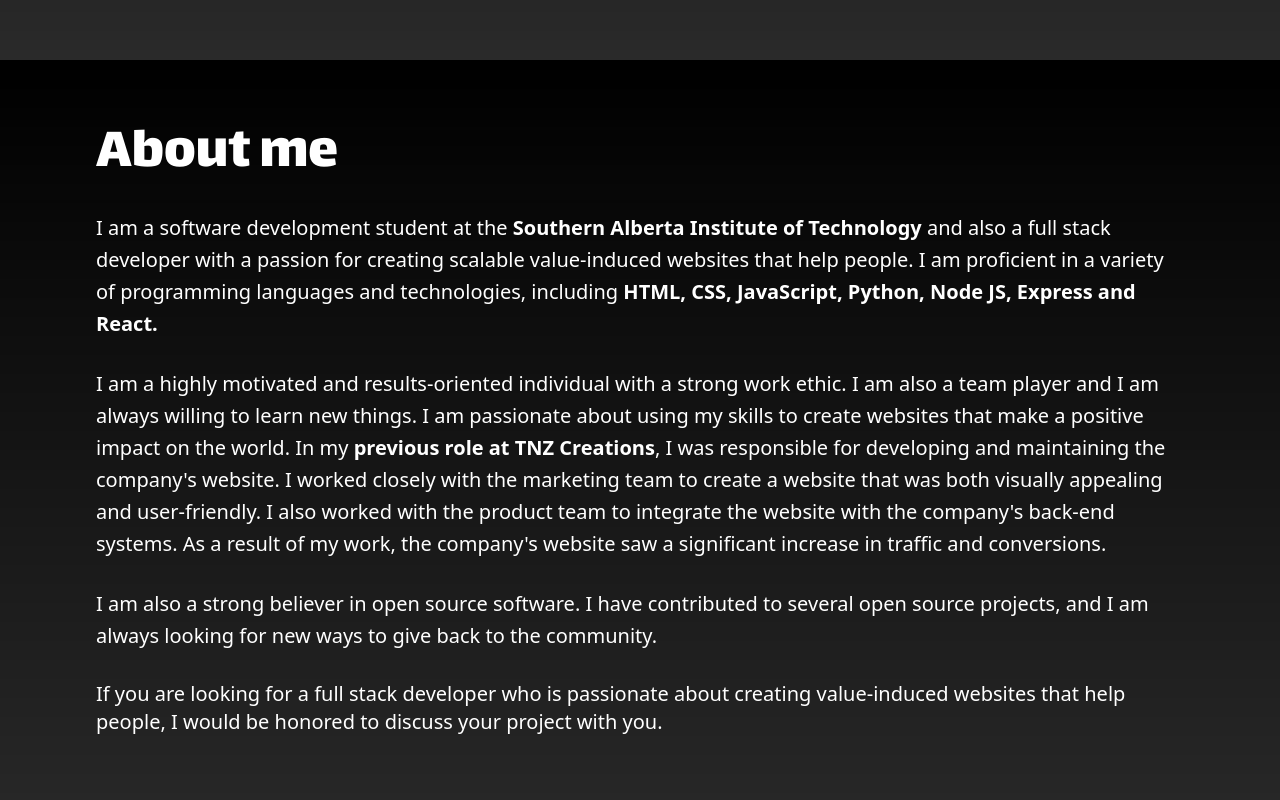
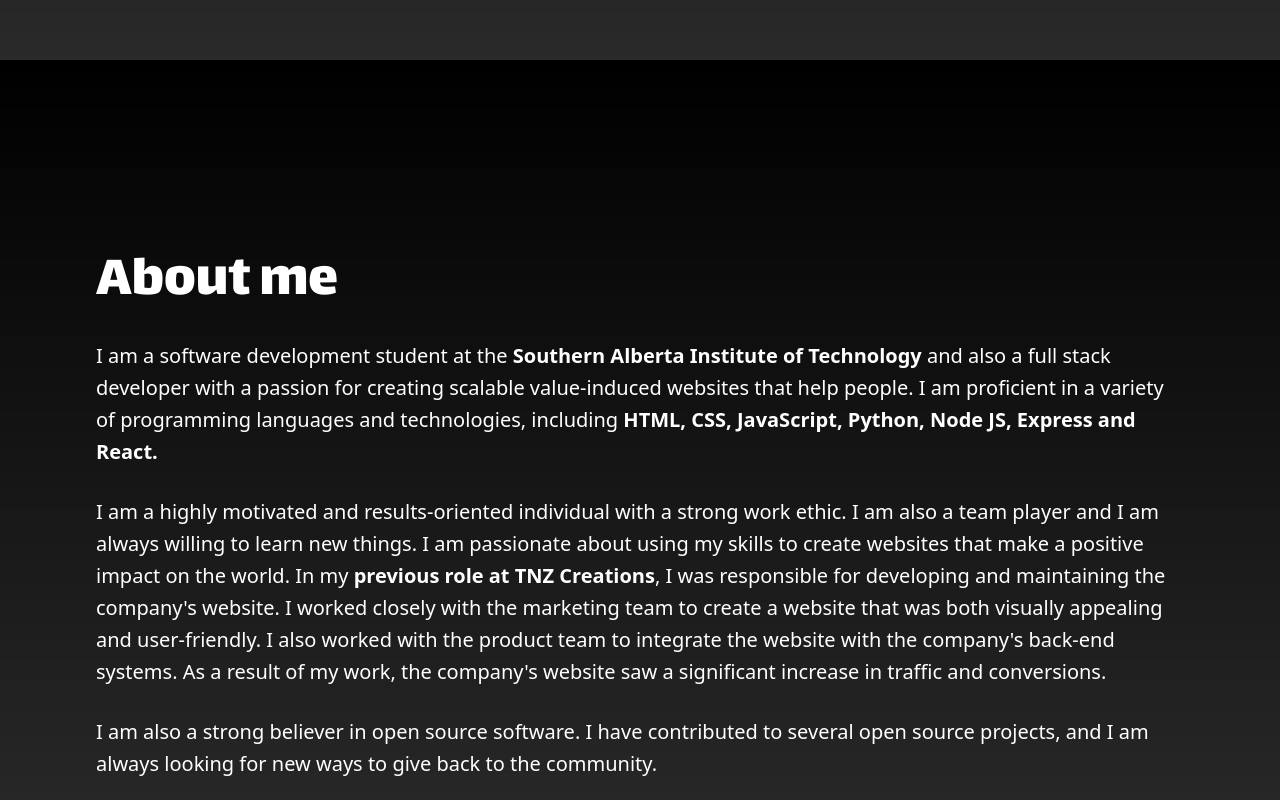
Before and after one commit to zaid-ahmad/portfolio, a React (Vite) app: page / in a window 1280 px wide. Shown: the part 740-1540 px from the top of the page. Built offline with nearby package versions, Linux system fonts and the light colour scheme.

Commit message:
Update About.jsx

```diff
--- a/src/components/About.jsx
+++ b/src/components/About.jsx
@@ -6,7 +6,7 @@
         id='about'
         className='w-full md:w-auto flex justify-start items-center mx-10 md:mx-24 h-full text-white md:mt-0 mt-20'
       >
-        <div className='flex flex-col h-screen '>
+        <div className='flex flex-col h-screen mt-32'>
           <h2 className='font-lalezar text-6xl'>About me</h2>
           <div className='flex flex-col text-xl'>
             <br />
```
